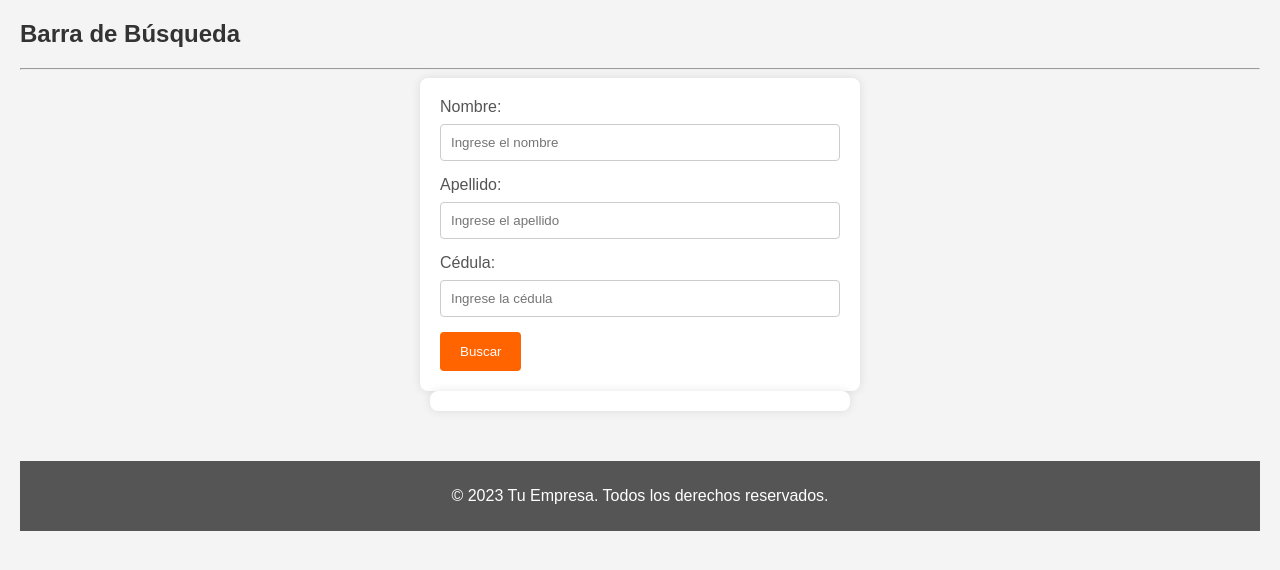
After one commit to artack600/Climbing-prj, a PHP site: the page made by Gym's/Eskalar.html in a window 1280 px wide. The commit adds this page. Shown: the top 570 px of the page. Run offline with PHP 8.4, Linux system fonts and the light colour scheme.

Commit message:
Carpeta Gyms

```diff
--- /dev/null
+++ b/Gym's/Eskalar.html
@@ -0,0 +1,114 @@
+<!DOCTYPE html>
+<html lang="es">
+<head>
+    <meta charset="UTF-8">
+    <meta name="viewport" content="width=device-width, initial-scale=1.0">
+    <title>Barra de Búsqueda</title>
+    <style>
+        body {
+            font-family: 'Arial', sans-serif;
+            margin: 20px;
+            background-color: #f4f4f4;
+        }
+
+        h2 {
+            color: #333;
+        }
+
+        form {
+            background-color: #ffffff;
+            padding: 20px;
+            border-radius: 8px;
+            box-shadow: 0 0 10px rgba(0, 0, 0, 0.1);
+            max-width: 400px;
+            margin: 0 auto;
+        }
+
+        label {
+            display: block;
+            margin-bottom: 8px;
+            color: #555;
+        }
+
+        input {
+            width: 100%;
+            padding: 10px;
+            margin-bottom: 15px;
+            box-sizing: border-box;
+            border: 1px solid #ccc;
+            border-radius: 4px;
+        }
+
+        button {
+            background-color: #FF6400;
+            color: #fffbfb;
+            padding: 12px 20px;
+            border: none;
+            border-radius: 4px;
+            cursor: pointer;
+        }
+
+        button:hover {
+            background-color: #9700FF;
+        }
+
+        #resultado {
+            margin-top: 20px;
+            padding: 10px;
+            background-color: #fff;
+            border-radius: 8px;
+            box-shadow: 0 0 10px rgba(0, 0, 0, 0.1);
+            max-width: 400px;
+            margin: 0 auto;
+        }
+        footer {
+            margin-top: 50px;
+            text-align: center;
+            padding: 10px;
+            background-color: #555;
+            color: #fff;
+        }
+    </style>
+</head>
+<body>
+
+    <h2>Barra de Búsqueda</h2>
+<hr>
+
+    <form id="searchForm">
+        <label for="nombre">Nombre:</label>
+        <input type="text" id="nombre" name="nombre" placeholder="Ingrese el nombre">
+
+        <label for="apellido">Apellido:</label>
+        <input type="text" id="apellido" name="apellido" placeholder="Ingrese el apellido">
+
+        <label for="cedula">Cédula:</label>
+        <input type="text" id="cedula" name="cedula" placeholder="Ingrese la cédula">
+
+        <button type="button" onclick="buscar()">Buscar</button>
+    </form>
+
+    <div id="resultado">
+        <!-- Aquí se mostrará el resultado de la búsqueda -->
+    </div>
+
+    <footer>
+        <p>&copy; 2023 Tu Empresa. Todos los derechos reservados.</p>
+    </footer>
+
+    <script>
+        function buscar() {
+            // Aquí puedes agregar la lógica para procesar la búsqueda
+            var nombre = document.getElementById('nombre').value;
+            var apellido = document.getElementById('apellido').value;
+            var cedula = document.getElementById('cedula').value;
+
+            // Puedes realizar una solicitud AJAX o cualquier otro método para buscar en base a los valores ingresados
+            // En este ejemplo, simplemente mostramos los valores en el div de resultado
+            var resultado = "Búsqueda realizada: Nombre - " + nombre + ", Apellido - " + apellido + ", Cédula - " + cedula;
+            document.getElementById('resultado').innerHTML = resultado;
+        }
+    </script>
+
+</body>
+</html>
--- a/certificados.html
+++ b/certificados.html
@@ -32,9 +32,10 @@
         <li> <a href="contacto.html"> Contacto </a> </li>
     </ul></center></div>
     <hr>
-
+<div class="Gym-s">
     <a href="Gym's/Ascend climbing & fitness.html" class="Certificados-ACF" target="_blank"> Ascend climbing & fitness </a>
-
+    <a href="Gym's/Eskalar.html" class="Certificados-ACF" target="_blank"> Eskalar </a>
+</div>
 
     <footer>
         <p>&copy; 2023 Tu Empresa. Todos los derechos reservados.</p>
--- a/estilo.css
+++ b/estilo.css
@@ -234,7 +234,7 @@ margin-right: 1300px;
     font-family: Arial, Helvetica, sans-serif;
     font-weight: 700;
     border-radius: 10px;
-    margin: 150px 130px;
+    margin: 30px 15px;
     padding: 15px 30px;
     background-color: #ffa500;
     color: aliceblue;
@@ -252,3 +252,6 @@ footer {
     background-color: #555;
     color: #fff;
 }
+.Gym-s{
+    display: inline-flex
+}
```
